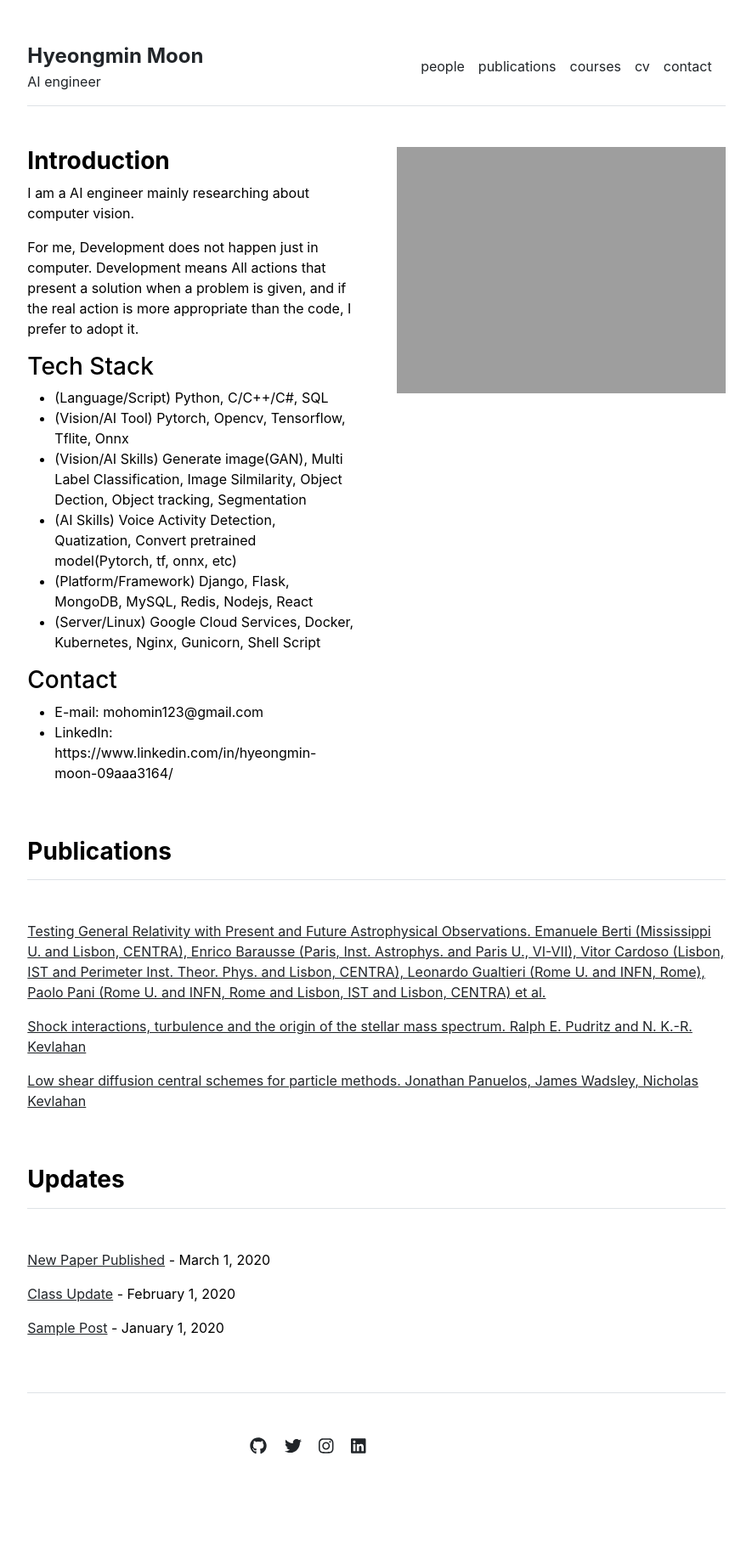
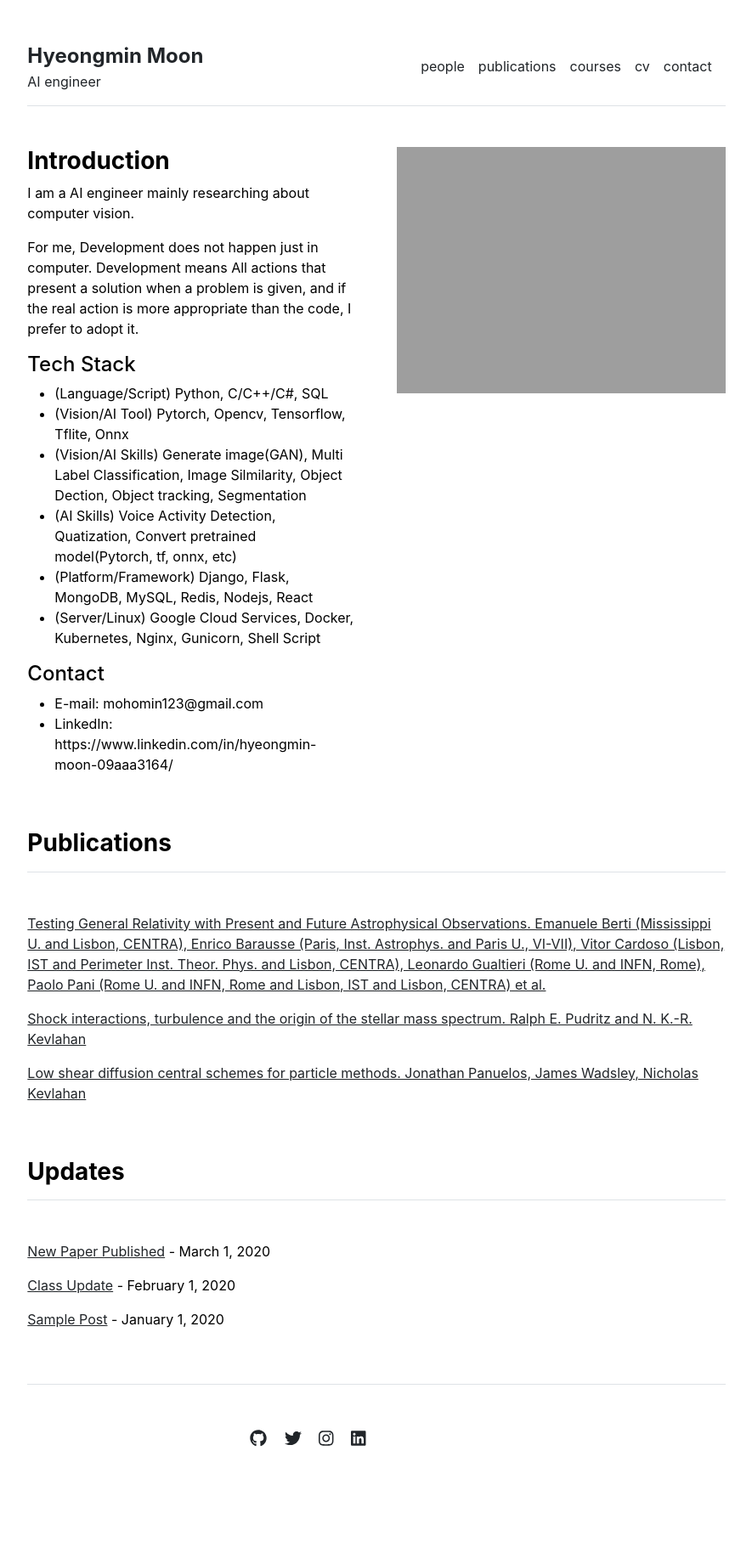
Before and after one commit to HyeongminMoon/HyeongminMoon.github.io, a Jekyll site: the page built from index.md, in a window 1280 px wide. Shown: the whole page at 85% size, without its empty margins (197-1082 px from the left). Built offline with Jekyll 4.4.1, drawn with Linux system fonts in a browser that asks for light colours.

```diff
--- a/index.md
+++ b/index.md
@@ -6,7 +6,7 @@ I am a AI engineer mainly researching about computer vision.
 
 For me, Development does not happen just in computer. Development means All actions that present a solution when a problem is given, and if the real action is more appropriate than the code, I prefer to adopt it.
 
-### Tech Stack
+#### Tech Stack
 * (Language/Script) Python, C/C++/C#, SQL
 * (Vision/AI Tool) Pytorch, Opencv, Tensorflow, Tflite, Onnx
 * (Vision/AI Skills) Generate image(GAN), Multi Label Classification, Image Silmilarity, Object Dection, Object tracking, Segmentation
@@ -14,6 +14,6 @@ For me, Development does not happen just in computer. Development means All acti
 * (Platform/Framework) Django, Flask, MongoDB, MySQL, Redis, Nodejs, React
 * (Server/Linux) Google Cloud Services, Docker, Kubernetes, Nginx, Gunicorn, Shell Script
 
-### Contact
+#### Contact
 * E-mail: mohomin123@gmail.com
 * LinkedIn: https://www.linkedin.com/in/hyeongmin-moon-09aaa3164/
```
